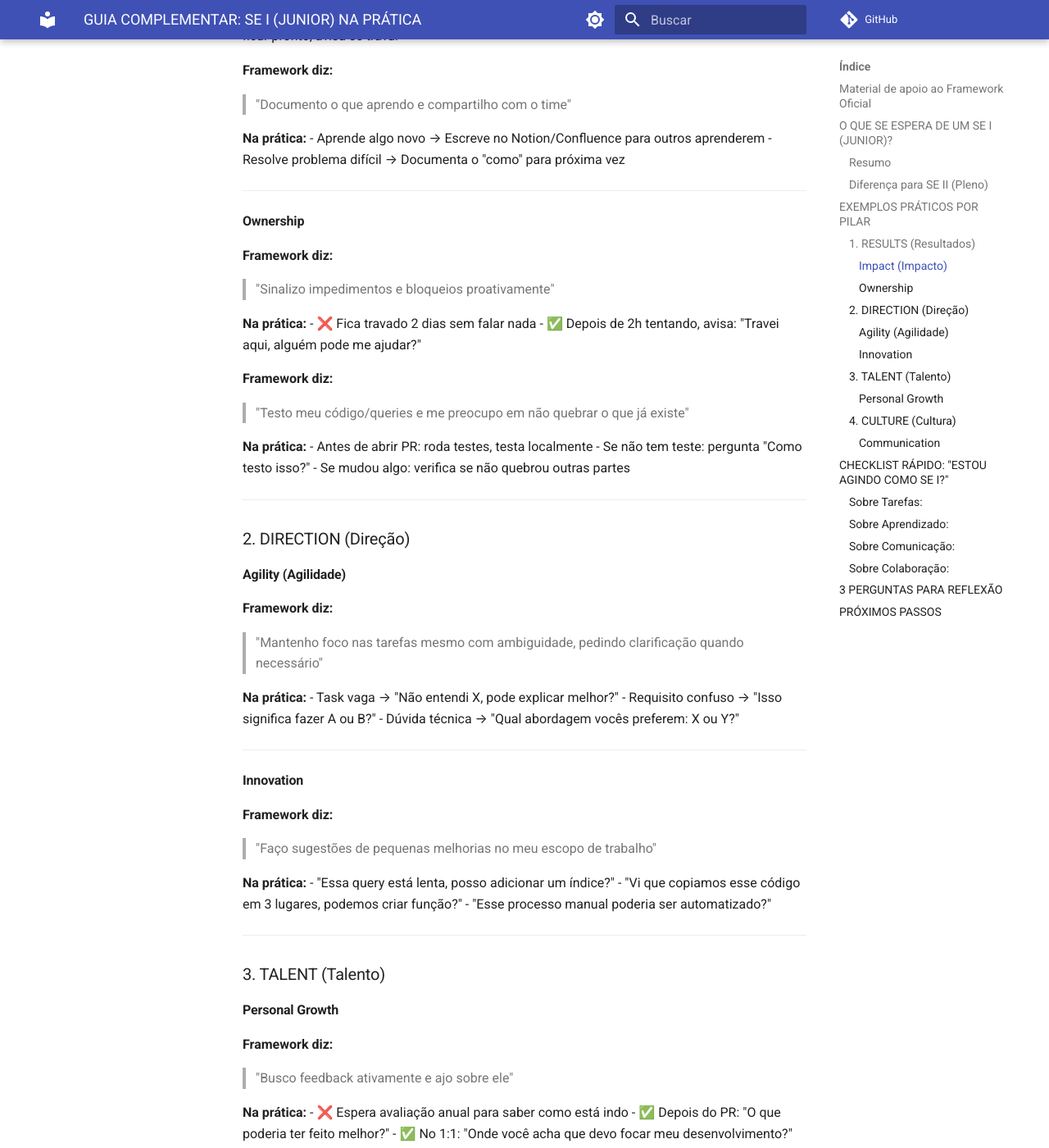
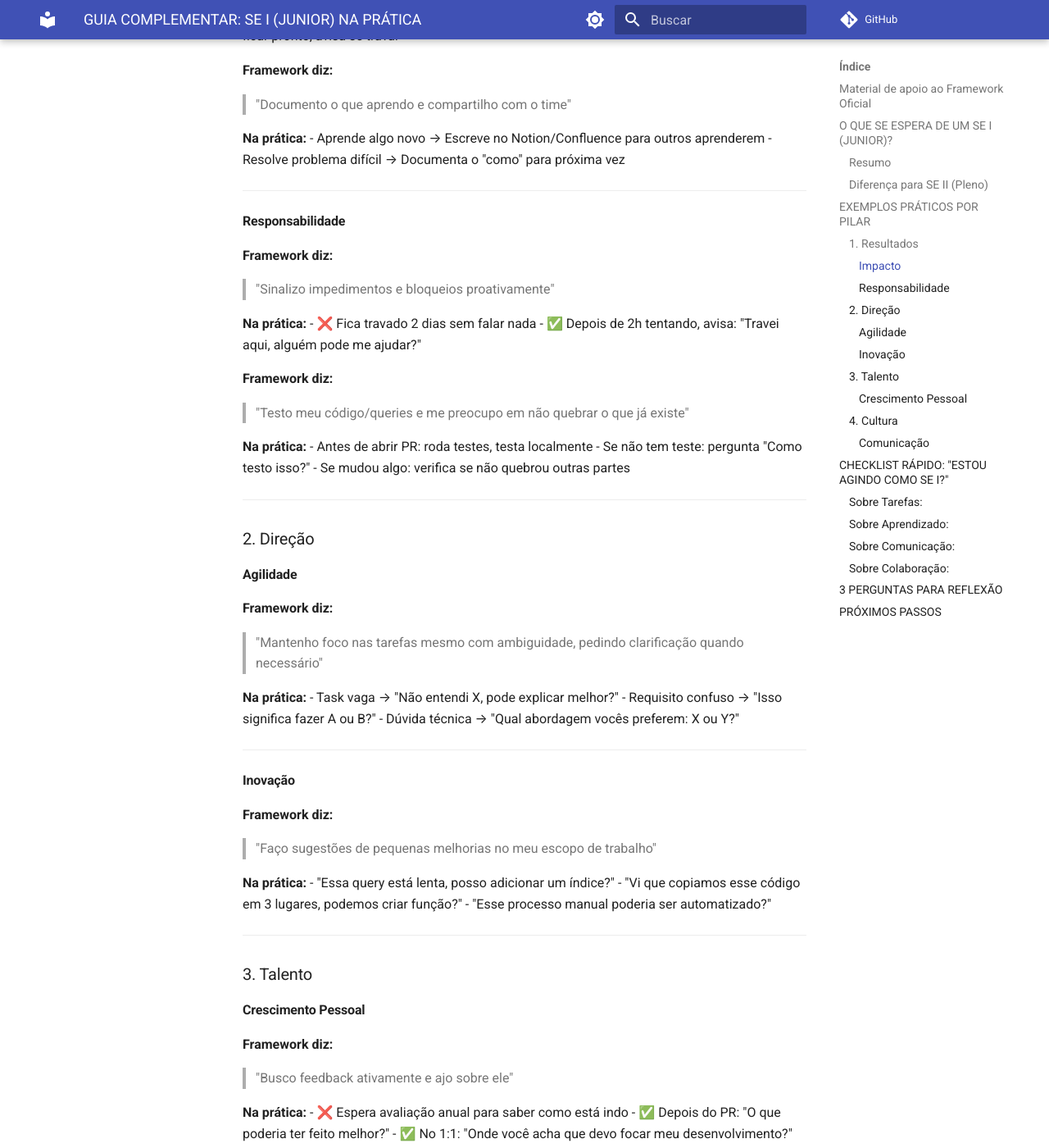
Before and after one commit to amandanery-o/framework-carreira-data-ia, an MkDocs documentation site: the page built from docs/levels/SE_I_GUIA_COMPLEMENTAR.md, in a window 1280 px wide and 1400 px high, scrolled down 1122 px. Shown: the whole window at 82% size. Built offline with MkDocs 1.6.1 and Material for MkDocs 9.7.7, drawn with Linux system fonts in a browser that asks for light colours; comment, search, counter and statistics services are not loaded; some of the changed text lies outside the part shown.

Commit message:
refactor: traduzir termos em inglês no guia complementar SE I
- RESULTS → Resultados
- Impact → Impacto
- Ownership → Responsabilidade
- DIRECTION → Direção
- Agility → Agilidade
- Innovation → Inovação
- TALENT → Talento
- Personal Growth → Crescimento Pessoal
- CULTURE → Cultura
- Communication → Comunicação
- Corrigir redundância: 'diária reunião diária' → 'reunião diária'

````diff
--- a/docs/levels/SE_I_GUIA_COMPLEMENTAR.md
+++ b/docs/levels/SE_I_GUIA_COMPLEMENTAR.md
@@ -24,9 +24,9 @@ SE I trabalha em **tarefas menores com orientação**, SE II trabalha em **featu
 
 ## EXEMPLOS PRÁTICOS POR PILAR
 
-### 1. RESULTS (Resultados)
+### 1. Resultados
 
-#### Impact (Impacto)
+#### Impacto
 
 **Framework diz:**
 > "Entrego tarefas simples e bem definidas dentro do prazo acordado"
@@ -44,7 +44,7 @@ SE I trabalha em **tarefas menores com orientação**, SE II trabalha em **featu
 
 ---
 
-#### Ownership
+#### Responsabilidade
 
 **Framework diz:**
 > "Sinalizo impedimentos e bloqueios proativamente"
@@ -63,9 +63,9 @@ SE I trabalha em **tarefas menores com orientação**, SE II trabalha em **featu
 
 ---
 
-### 2. DIRECTION (Direção)
+### 2. Direção
 
-#### Agility (Agilidade)
+#### Agilidade
 
 **Framework diz:**
 > "Mantenho foco nas tarefas mesmo com ambiguidade, pedindo clarificação quando necessário"
@@ -77,7 +77,7 @@ SE I trabalha em **tarefas menores com orientação**, SE II trabalha em **featu
 
 ---
 
-#### Innovation
+#### Inovação
 
 **Framework diz:**
 > "Faço sugestões de pequenas melhorias no meu escopo de trabalho"
@@ -89,9 +89,9 @@ SE I trabalha em **tarefas menores com orientação**, SE II trabalha em **featu
 
 ---
 
-### 3. TALENT (Talento)
+### 3. Talento
 
-#### Personal Growth
+#### Crescimento Pessoal
 
 **Framework diz:**
 > "Busco feedback ativamente e ajo sobre ele"
@@ -111,14 +111,14 @@ SE I trabalha em **tarefas menores com orientação**, SE II trabalha em **featu
 
 ---
 
-### 4. CULTURE (Cultura)
+### 4. Cultura
 
-#### Communication
+#### Comunicação
 
 **Framework diz:**
 > "Comunico status e impedimentos com clareza e objetividade"
 
-**Na prática - diária reunião diária:**
+**Na prática - reunião diária:**
 ```
 ❌ "Tô trabalhando na task"
 
````
